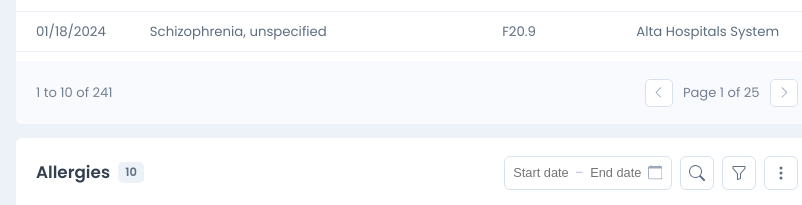
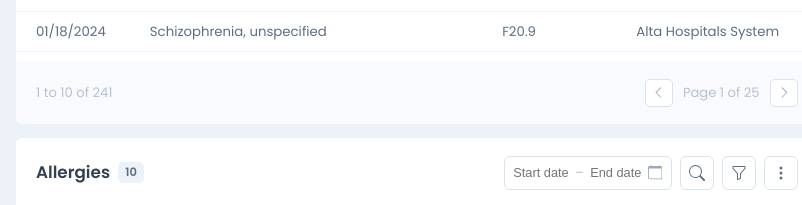
Before and after one commit to FuseLabCreative/LANES-patient-profile, a plain HTML site: page index.html in a window 1280 px wide. Shown: the part 559-764 px from the top of the page, 168-970 px from the left. Drawn offline with Linux system fonts and the light colour scheme.

Commit message:
Pagination text uses disabled-gray color
Co-Authored-By: Claude Opus 4.8 <noreply@anthropic.com>
Claude-Session: https://claude.ai/code/session_016EvrEFdodQKctaNWTiERxq

```diff
--- a/index.html
+++ b/index.html
@@ -299,6 +299,7 @@
   /* pagination */
   .lanes-pagination{ display:flex; align-items:center; justify-content:space-between; padding:.65rem 1rem;
     background:var(--gray-100); font-size:.82rem; color:var(--gray-600); flex-wrap:wrap; gap:.5rem; }
+  body.v2 .lanes-pagination{ color:var(--gray-400); }
   .pg-controls{ display:flex; align-items:center; gap:.25rem; }
   .pg-btn{ min-width:28px; height:28px; display:inline-flex; align-items:center; justify-content:center; border:1px solid var(--gray-300);
     background:#fff; color:var(--gray-700); border-radius:.3rem; font-size:.8rem; cursor:pointer; padding:0 .35rem; }
```
